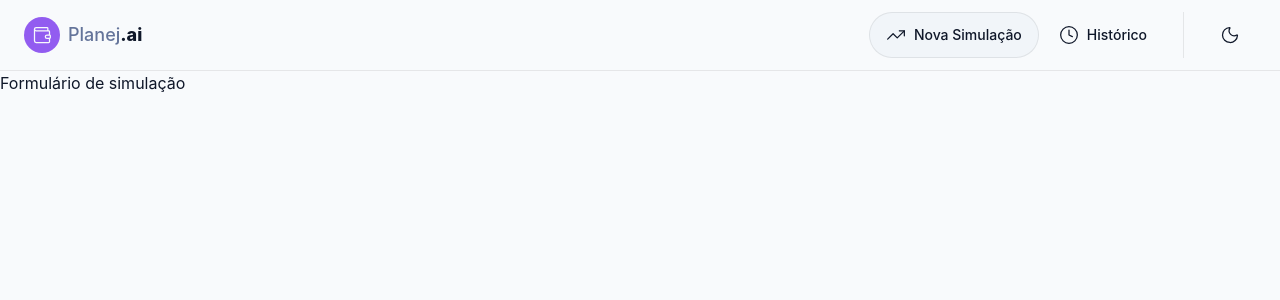
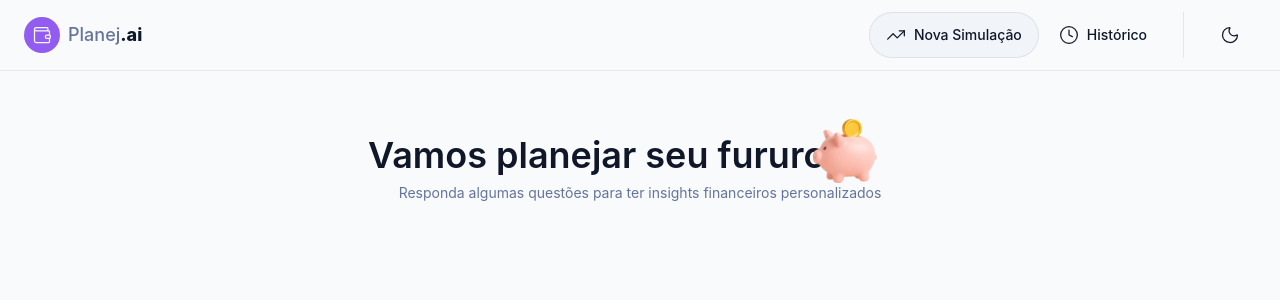
Before and after one commit to carvalhojccs/planejai, a React (Vite) app: page / in a window 1280 px wide. Shown: the top 300 px of the page. Built offline with nearby package versions, Linux system fonts and the light colour scheme.

Commit message:
feat: implementa SimulationFormPage e SimulationHero

```diff
--- /dev/null
+++ b/src/components/features/Simulation/Hero.tsx
@@ -0,0 +1,22 @@
+import PiggyBankImage from '@/assets/images/piggy-bank.png'
+
+export function SimulationHero() {
+  return (
+    <div className="mb-8 text-center">
+      <div className="flex flex-col items-center sm:flex-row">
+        <h1 className="text-foregroung text-3xl font-semibold sm:text-4xl">
+          Vamos planejar seu fururo
+        </h1>
+        <img
+          src={PiggyBankImage}
+          alt=""
+          aria-hidden="true"
+          className="h-16 w-16 sm:-mt-2 sm:-ml-3"
+        />
+      </div>
+      <p className="text-muted-foreground text-sm">
+        Responda algumas questões para ter insights financeiros personalizados
+      </p>
+    </div>
+  )
+}
--- /dev/null
+++ b/src/pages/SimulationFormPage.tsx
@@ -0,0 +1,9 @@
+import { SimulationHero } from '@/components/features/Simulation/Hero'
+
+export function SimulationFormPage() {
+  return (
+    <main className="mx-auto max-w-xl px-4 py-10 sm:py-14">
+      <SimulationHero />
+    </main>
+  )
+}
--- a/src/router.tsx
+++ b/src/router.tsx
@@ -1,6 +1,7 @@
 import { createBrowserRouter } from 'react-router-dom'
 
 import { RootLayout } from './components/layout/RootLayout'
+import { SimulationFormPage } from './pages/SimulationFormPage'
 
 export const router = createBrowserRouter([
   {
@@ -10,7 +11,7 @@
         path: '/',
         element: (
           <>
-            <h1>Formulário de simulação</h1>
+            <SimulationFormPage />
           </>
         ),
       },
```
Also changed, not shown: src/assets/images/piggy-bank.png (added).
